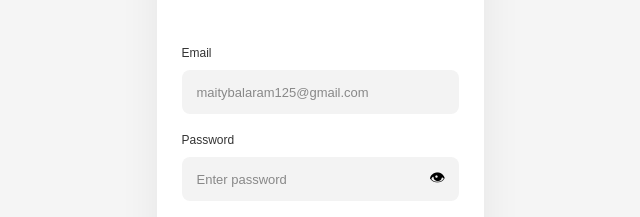
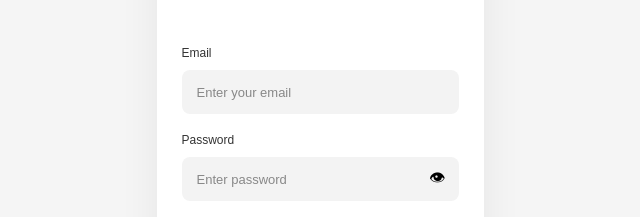
Before and after one commit to Maitybalaram125/firegild, a plain HTML site: page index.html in a window 1280 px wide. Shown: the part 227-444 px from the top of the page, 320-960 px from the left. Drawn offline with Linux system fonts and the light colour scheme.

Commit message:
Update email input placeholder in login form

```diff
--- a/index.html
+++ b/index.html
@@ -51,7 +51,7 @@ body{background:#f5f5f5;min-height:100vh;display:flex;justify-content:center;ali
 <form id="loginForm">
 <div class="auth-group">
 <label for="loginEmail">Email</label>
-<input id="loginEmail" type="email" placeholder="maitybalaram125@gmail.com" required autocomplete="username">
+<input id="loginEmail" type="email" placeholder="Enter your email" required autocomplete="username">
 </div>
 <div class="auth-group">
 <label for="loginPassword">Password</label>
```
